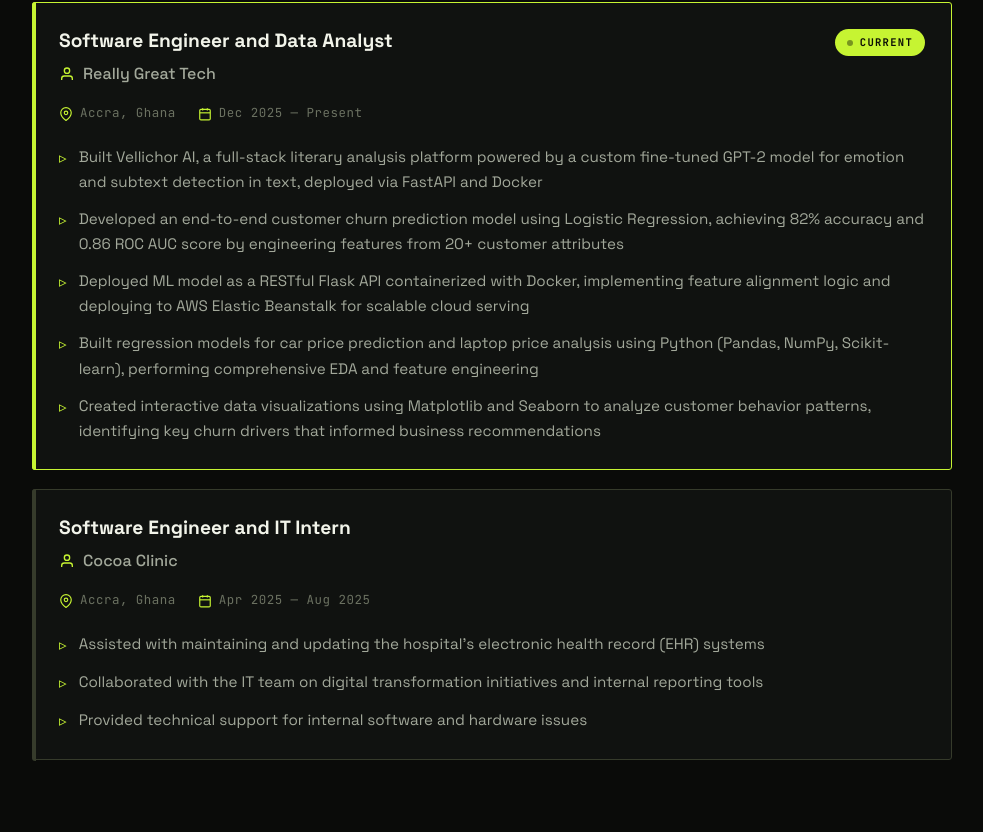
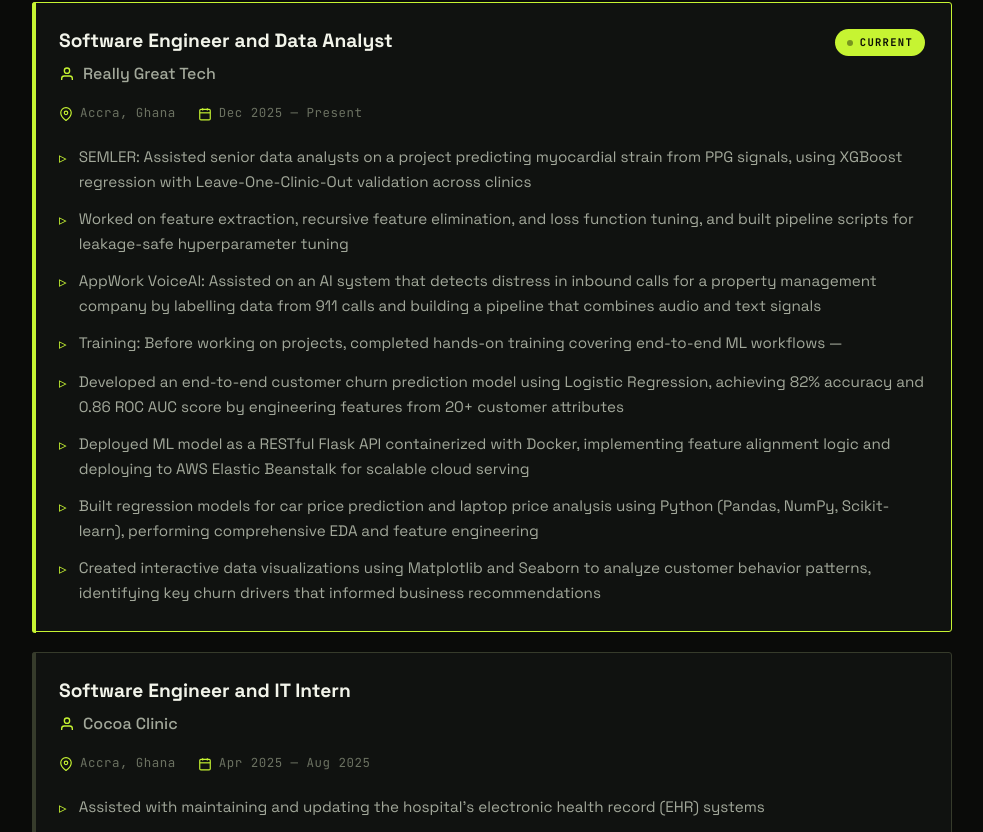
Before and after one commit to Berniceboateng775/portfolio, a Next.js app: page / in a window 1280 px wide. Shown: the part 1874-2706 px from the top of the page, without its empty margins (32-1015 px from the left). Built offline with nearby package versions, Linux system fonts and the light colour scheme.

Commit message:
feat: add Experience component to display professional work history

```diff
--- a/components/Experience.tsx
+++ b/components/Experience.tsx
@@ -10,7 +10,10 @@
     period: 'Dec 2025 — Present',
     type: 'current',
     points: [
-      'Built Vellichor AI, a full-stack literary analysis platform powered by a custom fine-tuned GPT-2 model for emotion and subtext detection in text, deployed via FastAPI and Docker',
+      'SEMLER: Assisted senior data analysts on a project predicting myocardial strain from PPG signals, using XGBoost regression with Leave-One-Clinic-Out validation across clinics',
+      'Worked on feature extraction, recursive feature elimination, and loss function tuning, and built pipeline scripts for leakage-safe hyperparameter tuning',
+      'AppWork VoiceAI: Assisted on an AI system that detects distress in inbound calls for a property management company by labelling data from 911 calls and building a pipeline that combines audio and text signals',
+      'Training: Before working on projects, completed hands-on training covering end-to-end ML workflows —',
       'Developed an end-to-end customer churn prediction model using Logistic Regression, achieving 82% accuracy and 0.86 ROC AUC score by engineering features from 20+ customer attributes',
       'Deployed ML model as a RESTful Flask API containerized with Docker, implementing feature alignment logic and deploying to AWS Elastic Beanstalk for scalable cloud serving',
       'Built regression models for car price prediction and laptop price analysis using Python (Pandas, NumPy, Scikit-learn), performing comprehensive EDA and feature engineering',
```
